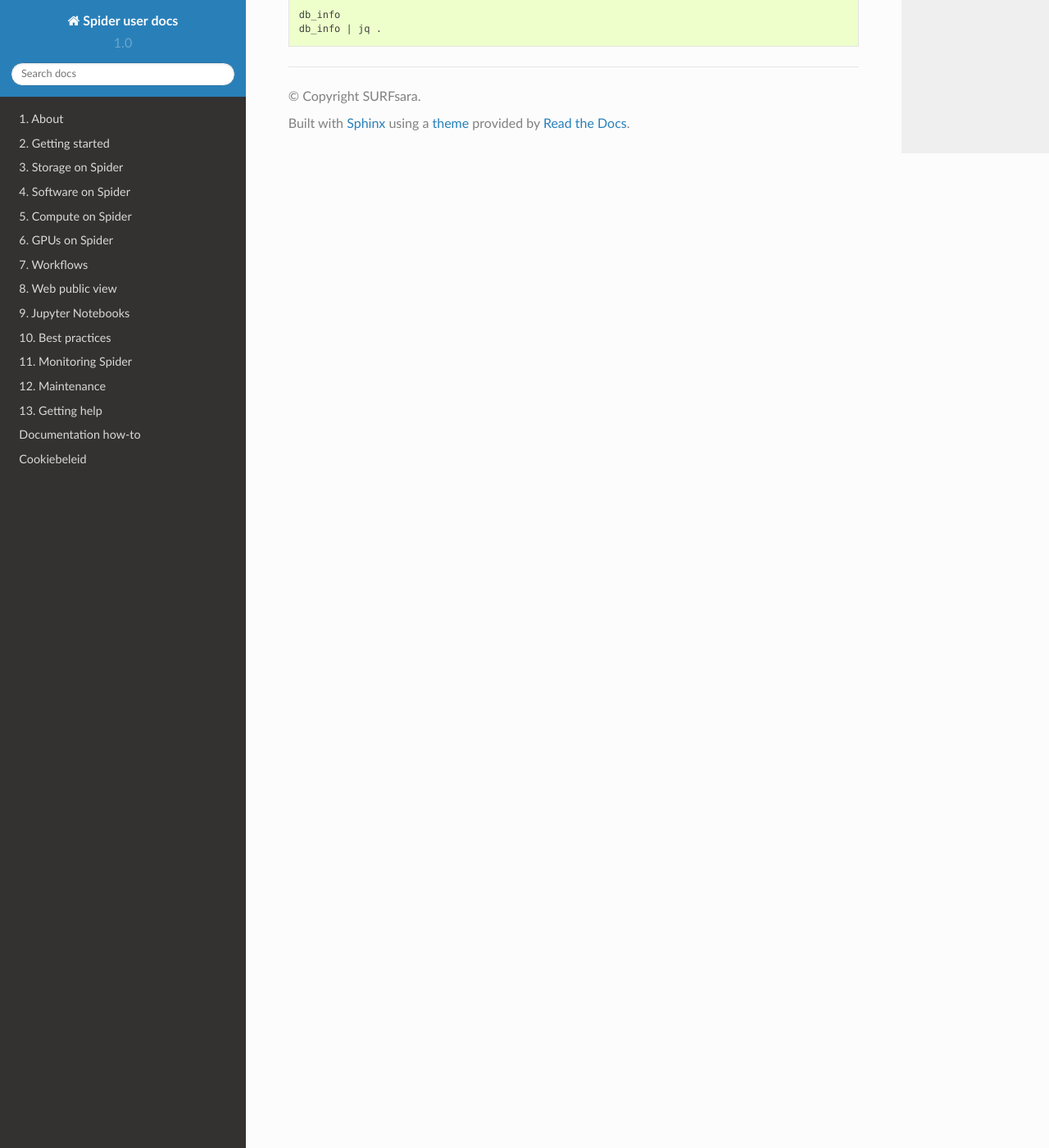
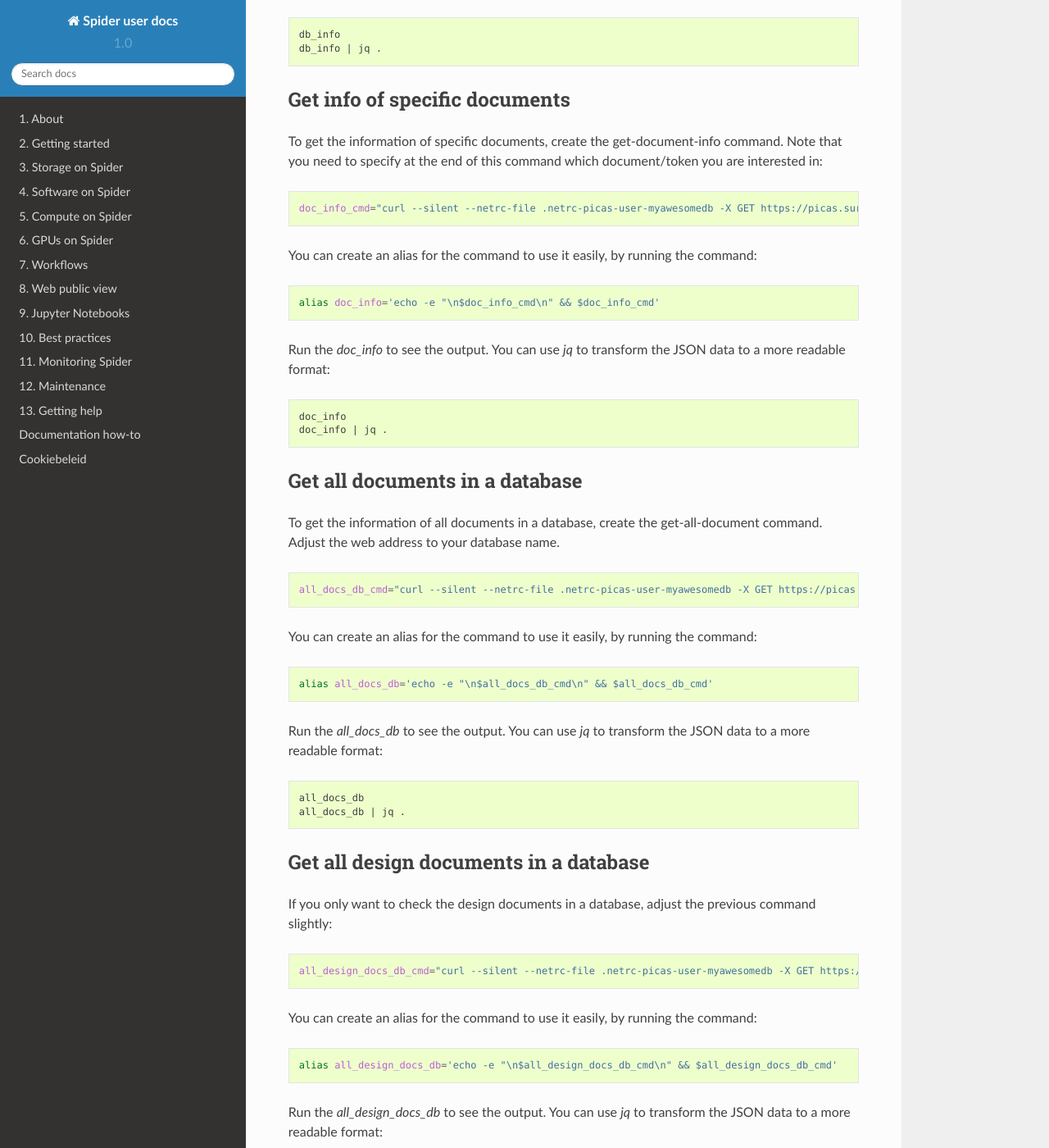
Before and after one commit to sara-nl/spiderdocs, a Sphinx documentation site: the page built from source/Pages/couchdb_rest_api.rst, in a window 1280 px wide and 1400 px high, scrolled down 1923 px. Shown: the whole window at 82% size. Built offline with Sphinx 7.4.7 and the Read the Docs theme 2.0.0, drawn with Linux system fonts in a browser that asks for light colours; some of the changed text lies outside the part shown.

Commit message:
Update couchdb_rest_api.rst

```diff
--- a/source/Pages/couchdb_rest_api.rst
+++ b/source/Pages/couchdb_rest_api.rst
@@ -10,12 +10,11 @@ In this page you will learn how to use Picas CouchDB from the command line using
      * get info of specific documents
      * get all documents in a database
      * get all design documents in a database
-     * find a document based on a value and return the whole document
-     * find a document based on a value and return the required fields
      * get all documents in a specific view
      * get document in a specific view in descending by key order
      * get the view/reduce output
-
+     * find a document based on a value and return the whole document
+     * find a document based on a value and return the required fields
 
 
 First of all, create and configure the `.netrc` file which contains login and initialization information used by the auto-login process.
@@ -78,7 +77,7 @@ Run the `user_info` to see the output. You can use `jq` to transform the JSON da
 
 Get database info
 ===============================
-To get the database information, similarly create the get-database-info command:
+To get the database information, similarly create the get-database-info command. Note that you need to specify at the end of the command which database you are interested in.
 
 .. code-block:: bash
 
@@ -99,13 +98,107 @@ Run the `db_info` to see the output. You can use `jq` to transform the JSON data
 
 
 
+.. _get-specific-document-info:
+
+Get info of specific documents
+===============================
+To get the information of specific documents, create the get-document-info command. Note that you need to specify at the end of this command which document/token you are interested in:
+
+.. code-block:: bash
+
+   doc_info_cmd="curl --silent --netrc-file .netrc-picas-user-myawesomedb -X GET https://picas.surfsara.nl:6984/myawesomedb/token_0"
+
+You can create an alias for the command to use it easily, by running the command:
+
+.. code-block:: bash
+
+   alias doc_info='echo -e "\n$doc_info_cmd\n" && $doc_info_cmd'
+
+Run the `doc_info` to see the output. You can use `jq` to transform the JSON data to a more readable format:
+
+.. code-block:: bash
+
+   doc_info
+   doc_info | jq .
 
 
 
 
+.. _get-all-document:
+
+Get all documents in a database
+===============================
+To get the information of all documents in a database, create the get-all-document command. Adjust the web address to your database name.
+
+.. code-block:: bash
+
+   all_docs_db_cmd="curl --silent --netrc-file .netrc-picas-user-myawesomedb -X GET https://picas.surfsara.nl:6984/myawesomedb/_all_docs/"
+
+You can create an alias for the command to use it easily, by running the command:
+
+.. code-block:: bash
+
+   alias all_docs_db='echo -e "\n$all_docs_db_cmd\n" && $all_docs_db_cmd'
+
+Run the `all_docs_db` to see the output. You can use `jq` to transform the JSON data to a more readable format:
+
+.. code-block:: bash
+
+   all_docs_db
+   all_docs_db | jq .
+
+
+
+.. _get-design-document:
+
+Get all design documents in a database
+===============================
+If you only want to check the design documents in a database, adjust the previous command slightly:
+
+.. code-block:: bash
+
+   all_design_docs_db_cmd="curl --silent --netrc-file .netrc-picas-user-myawesomedb -X GET https://picas.surfsara.nl:6984/myawesomedb/_design_docs"
+
+You can create an alias for the command to use it easily, by running the command:
+
+.. code-block:: bash
+
+   alias all_design_docs_db='echo -e "\n$all_design_docs_db_cmd\n" && $all_design_docs_db_cmd'
+
+Run the `all_design_docs_db` to see the output. You can use `jq` to transform the JSON data to a more readable format:
+
+.. code-block:: bash
+
+   all_design_docs_db
+   all_design_docs_db | jq .
 
 
 
 
+.. _get-docs-specific-view:
 
-.. _`Picas CouchDB web interface`: https://picas.surfsara.nl:6984/_utils/#login
+Get all documents in a specific view
+===============================
+To get documents only in a specific view, create the command by running:
+
+.. code-block:: bash
+
+   view_docs_cmd="curl --silent --netrc-file .netrc-picas-user-myawesomedb -X GET https://picas.surfsara.nl:6984/myawesomedb/_design/Monitor/_view/todo"
+
+Note that you can adjust the view name in the web address of the command.
+
+Next, you can create an alias for the command to use it easily, by running the command:
+
+.. code-block:: bash
+
+   alias view_docs='echo -e "\n$view_docs_cmd\n" && $view_docs_cmd'
+
+Run the `view_docs` to see the output. You can use `jq` to transform the JSON data to a more readable format:
+
+.. code-block:: bash
+
+   view_docs
+   view_docs | jq .
+
+
+get document in a specific view in descending by key order
```
